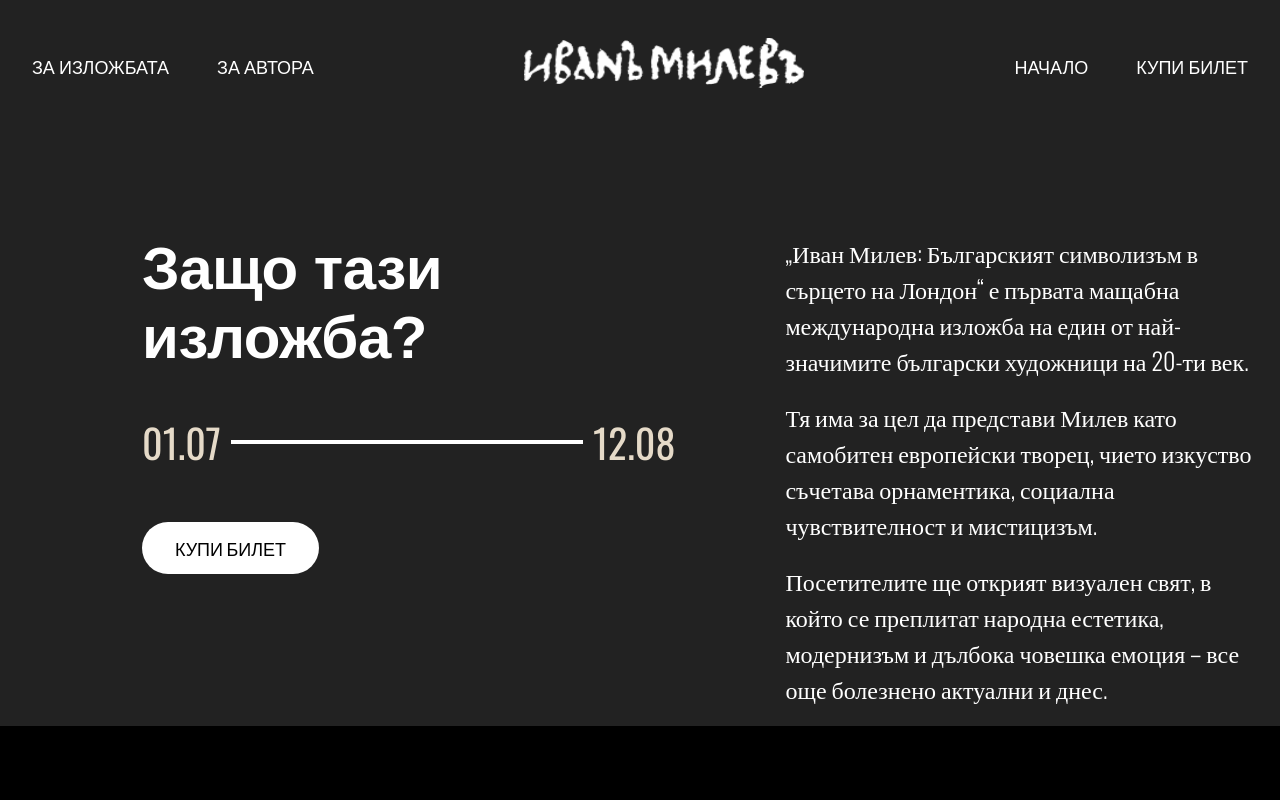
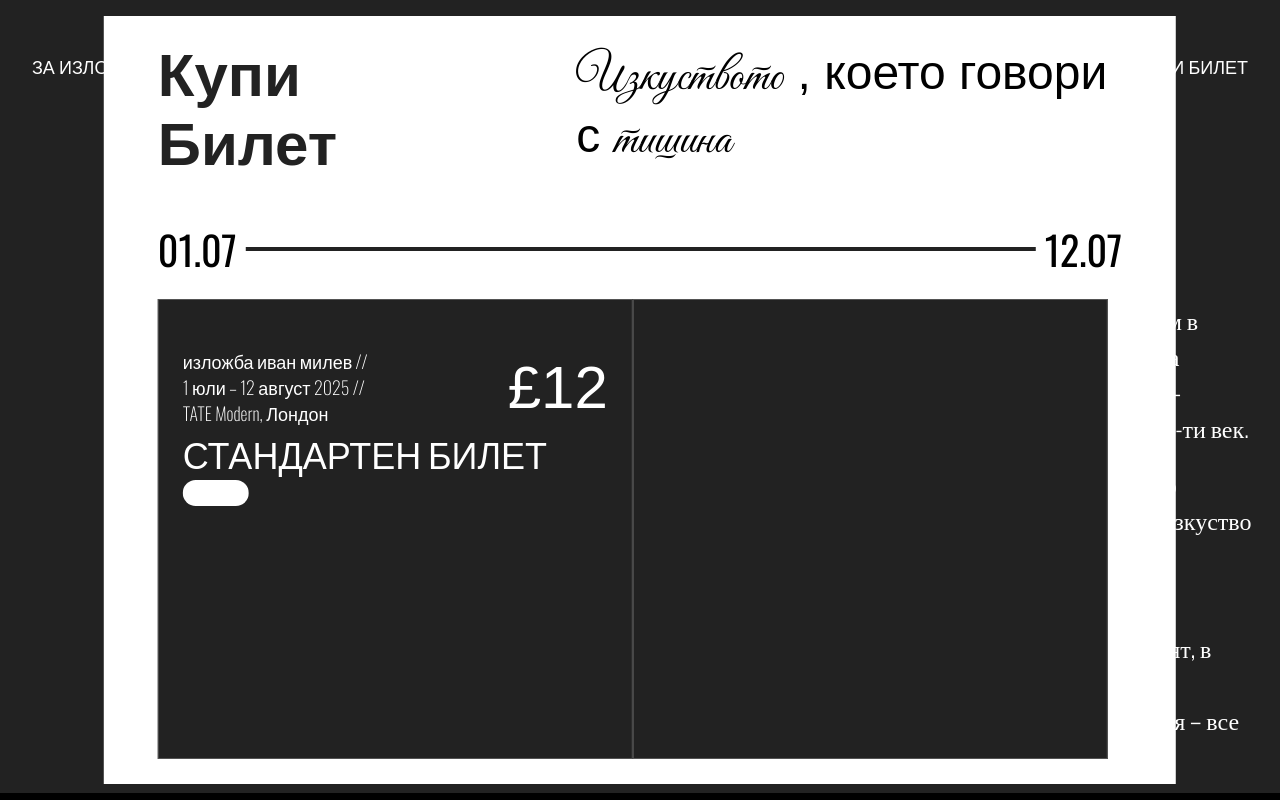
Before and after one commit to IliyanGeorgiev87/AMTIS_2025_ILIYAN, a plain HTML site: page index.html in a window 1280 px wide. Shown: the top 800 px of the page. Drawn offline with nearby package versions, Linux system fonts and the light colour scheme; a web font is replaced by a local one.

Commit message:
progress

```diff
--- a/index.html
+++ b/index.html
@@ -8,9 +8,61 @@
     <link rel="stylesheet" href="styles/main.css">
 </head>
 <body>
-    <div class="modal buy-ticket-student" id="student-modal"></div>
-    <div class="modal buy-ticket-standart" id="standart-modal"></div>
-    <div class="modal purchase-succesful" id="success"></div>
+
+    <div class="modal buy-ticket-student" id="student-modal" onclick="purchaseStudentTicket">
+        <div class="modal-top">
+            <h2>Купи Билет</h2>
+
+            <p>
+                <span class="hw">Изкуството</span>
+                , което говори с
+                <span class="hw">тишина</span>
+            </p>
+        </div>
+
+         <div class="modal-date-wrapper">
+            <p>01.07</p>
+            <div class="horizontal-modal"></div>
+            <p>12.07</p>
+        </div>
+
+        <div class="modal-tickets-wrapper">
+            <div class="modal-ticket">
+                <div class="modal-ticket-top">
+                    <p>
+                        изложба иван милев // <br>
+                        1 юли – 12 август 2025  // <br>
+                        TATE Modern, Лондон
+                    </p>
+
+                    <p id="price">£12</p>
+                </div>
+
+                <div class="modal-ticket-bottom">
+                    <p>Стандартен билет</p>
+                </div>
+
+                <button class="card-btn" onclick=""></button>
+
+            </div>
+
+            <div class="modal-ticket">
+
+            </div>
+        </div>
+
+    </div>
+
+    <div class="modale buy-ticket-standart" id="standart-modal" onclick="purchaseStandartModal">
+        <div class="modal-top">
+            <h2>Купи Билет</h2>
+
+        </div>
+    </div>
+
+    <div class="modale purchase-succesful" id="success">
+
+    </div>
     <!-- NAVIGATION -->
     <nav>
         <!--FOR PHONE-->
@@ -67,9 +119,10 @@
         <div class="main-text">
             <p>
                 <span class="hw">Изкуството</span>
-                , което говори самата
+                , което говори с
                 <span class="hw">тишина</span>
             </p>
+
         </div>
     </section>
 
--- a/styles/main.css
+++ b/styles/main.css
@@ -732,13 +732,84 @@ q{
 }
 
 .modal {
-    display: none;
-    position: absolute;
-    background-color: red;
+    position: fixed;
+    background-color: white;
     width: 100px;
     height: 100px;
     top: 50%;
     left: 50%;
+    width: fit-content;
+    height: fit-content;
     transform: translateY(-50%) translateX(-50%);
     z-index: 1000;
+    padding: 25px 54px;
 }
+.modal-top{
+    display: flex;
+    flex-direction: row;
+    align-items: center;
+    justify-content: space-between;
+    gap: 120px;
+    margin-bottom: 40px;
+}
+.modal h2{
+    color: #222222;
+    font-family: "Dela Gothic One", sans-serif;
+    font-size: 3.75em;
+}
+.modal-top p{
+    font-size: 3em;
+    font-family: "Dela Gothic One", sans-serif;
+    width: 620px;
+    height: 130px;
+}
+.modal-date-wrapper{
+    display: flex;
+    gap: 9px;
+    align-items: center;
+    font-size: 2.5em;
+    font-family: "Oswald", sans-serif;
+    margin-bottom: 20px;
+}
+.horizontal-modal{
+    width: 790px;
+    height: 4px;
+    background-color: #222222;
+}
+
+/*modal tickets*/
+.modal-tickets-wrapper{
+    display: flex;
+    flex-direction: row;
+}
+.modal-ticket{
+    border: #545454 1px solid;
+    padding: 48px 24px;
+    width: 475px;
+    height: 460px;
+    background-color: #222222;
+    color: white;
+}
+.modal-ticket-top{
+    display: flex;
+    align-items: center;
+    justify-content: space-between;
+}
+
+.modal-ticket p{
+    font-size: 1.125em;
+    font-family: "Oswald", sans-serif;
+    font-weight: 200;
+}
+#price{
+    font-size: 60px;
+    font-family: "Dela Gothic One", sans-serif;
+}
+
+
+.modal-ticket-bottom{
+    display: flex;
+    font-size: 2em;
+    text-transform: uppercase;
+    gap: 20px;
+}
```
